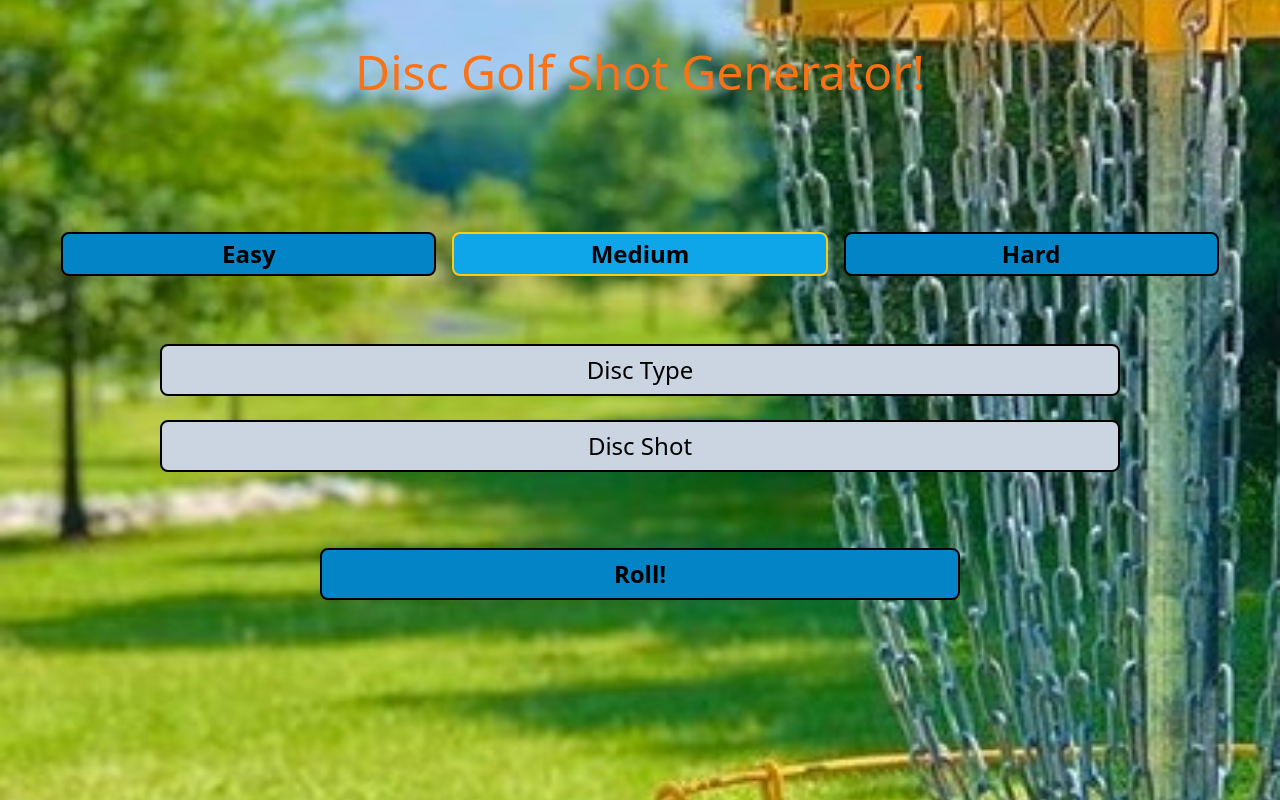
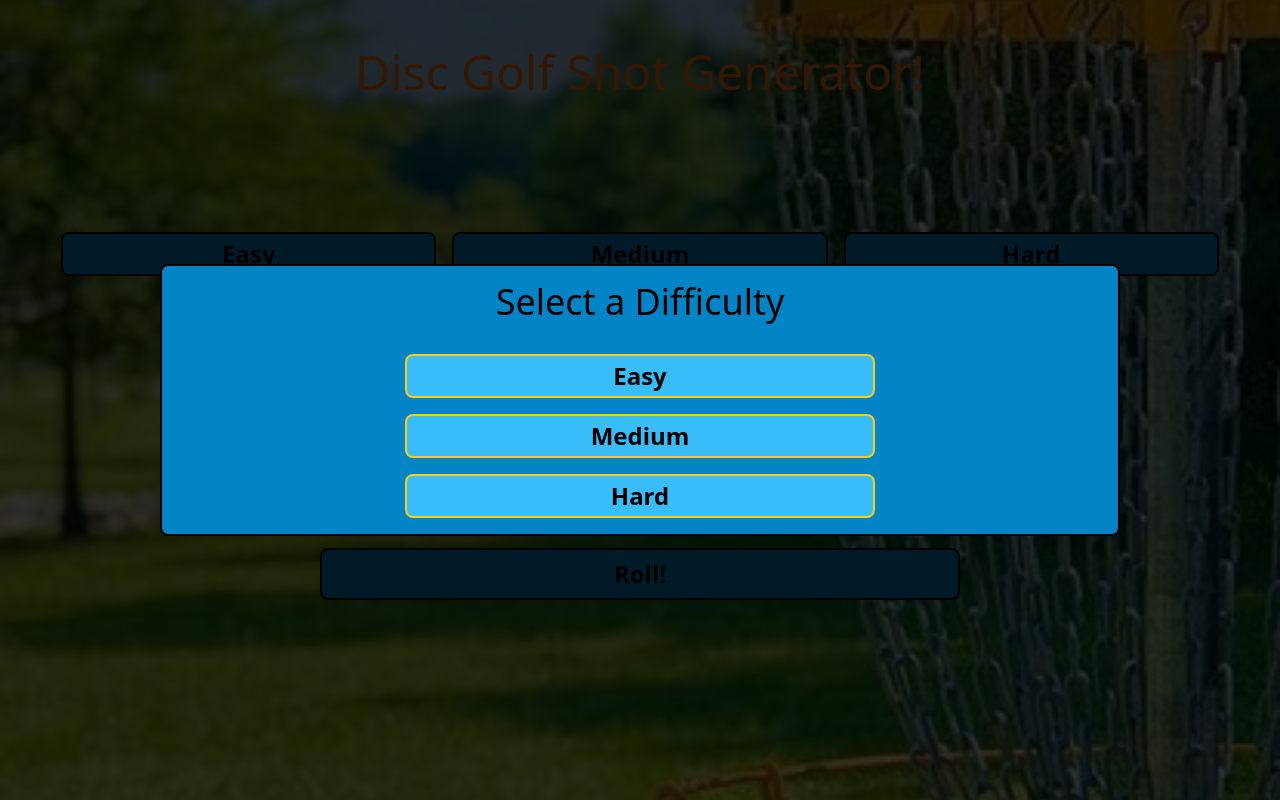
Before and after one commit to Zdavis92/DiscGolfShotGenerator, a React (Create React App) app: page / in a window 1280 px wide. Built offline with nearby package versions, Linux system fonts and the light colour scheme.

Commit message:
'added modal'

```diff
--- a/src/App.js
+++ b/src/App.js
@@ -1,4 +1,4 @@
-import React from 'react';
+import { React } from 'react';
 import Header from './components/Header';
 import Dice from './components/Dice';
 import background from './images/bg-image.jpg';
--- a/src/components/Dice.js
+++ b/src/components/Dice.js
@@ -1,9 +1,10 @@
-import { React, useState, useEffect } from "react";
+import { React, useState } from "react";
 import { createEasyArrays, createMediumArrays, createHardArrays, roll } from "../utils/logic";
 
 const Dice = () => {
     const [arraysToUse, setArraysToUse] = useState();
     const [results, setResults] = useState(["Disc Type", "Disc Shot"]);
+    const [showModal, setShowModal] = useState(true);
 
     const easySelected = () => {
         let easyButton = document.getElementById('easyBtn');
@@ -22,6 +23,7 @@ const Dice = () => {
         hardButton.classList.add("border-black");
         hardButton.classList.add("bg-sky-600");
         setArraysToUse(createEasyArrays());
+        toggleModal();
     };
 
     const mediumSelected = () => {
@@ -41,6 +43,7 @@ const Dice = () => {
         hardButton.classList.add("border-black");
         hardButton.classList.add("bg-sky-600");
         setArraysToUse(createMediumArrays());
+        toggleModal();
     };
 
     const hardSelected = () => {
@@ -60,17 +63,30 @@ const Dice = () => {
         hardButton.classList.remove("border-black");
         hardButton.classList.remove("bg-sky-600");
         setArraysToUse(createHardArrays());
+        toggleModal();
     };
+
+    const toggleModal = () => {
+        setShowModal(false);
+    }
 
     const rollDice = () => {
         setResults(roll(arraysToUse));
     };
 
-    useEffect(() => {
-        mediumSelected();
-    }, []);
-
     return (
+        <>
+            {showModal && <div>
+                <div className="bg-black opacity-80 h-screen w-screen absolute z-10"></div>
+                <div className="absolute top-1/2 left-1/2 -translate-y-1/2 -translate-x-1/2 z-20 bg-sky-600 border-2 rounded-lg border-black h-fit w-3/4 flex flex-col justify-center text-center">
+                    <h1 className="text-4xl m-4">Select a Difficulty</h1>
+                    <div className="flex flex-col justify-between items-center m-2">
+                        <button className="bg-sky-400 border-yellow-400 border-2 rounded-lg w-1/2 m-2 p-1 text-2xl font-semibold" onClick={easySelected}>Easy</button>
+                        <button className="bg-sky-400 border-yellow-400 border-2 rounded-lg w-1/2 m-2 p-1 text-2xl font-semibold" onClick={mediumSelected}>Medium</button>
+                        <button className="bg-sky-400 border-yellow-400 border-2 rounded-lg w-1/2 m-2 p-1 text-2xl font-semibold" onClick={hardSelected}>Hard</button>
+                    </div>
+                </div>
+            </div>}
             <div className="absolute w-screen h-1/2 flex flex-col items-center text-center justify-between top-1/2 left-1/2 -translate-y-1/2 -translate-x-1/2">
                 <div className="flex flex-row w-11/12 justify-between mt-4">
                     <button id="easyBtn" className="bg-sky-600 border-black border-2 rounded-lg w-1/3 m-2 p-1 text-2xl font-semibold sm:mt-4" onClick={easySelected}>Easy</button>
@@ -87,6 +103,7 @@ const Dice = () => {
                 </div>
                 <button className="bg-sky-600 border-black border-2 rounded-lg p-2 w-1/2 text-2xl font-semibold sm:mt-4 active:bg-sky-500 active:border-yellow-300" onClick={rollDice}>Roll!</button>
             </div>
+        </>
     )
 }
 
```
Lines whose indentation alone changed are shown as unchanged.
